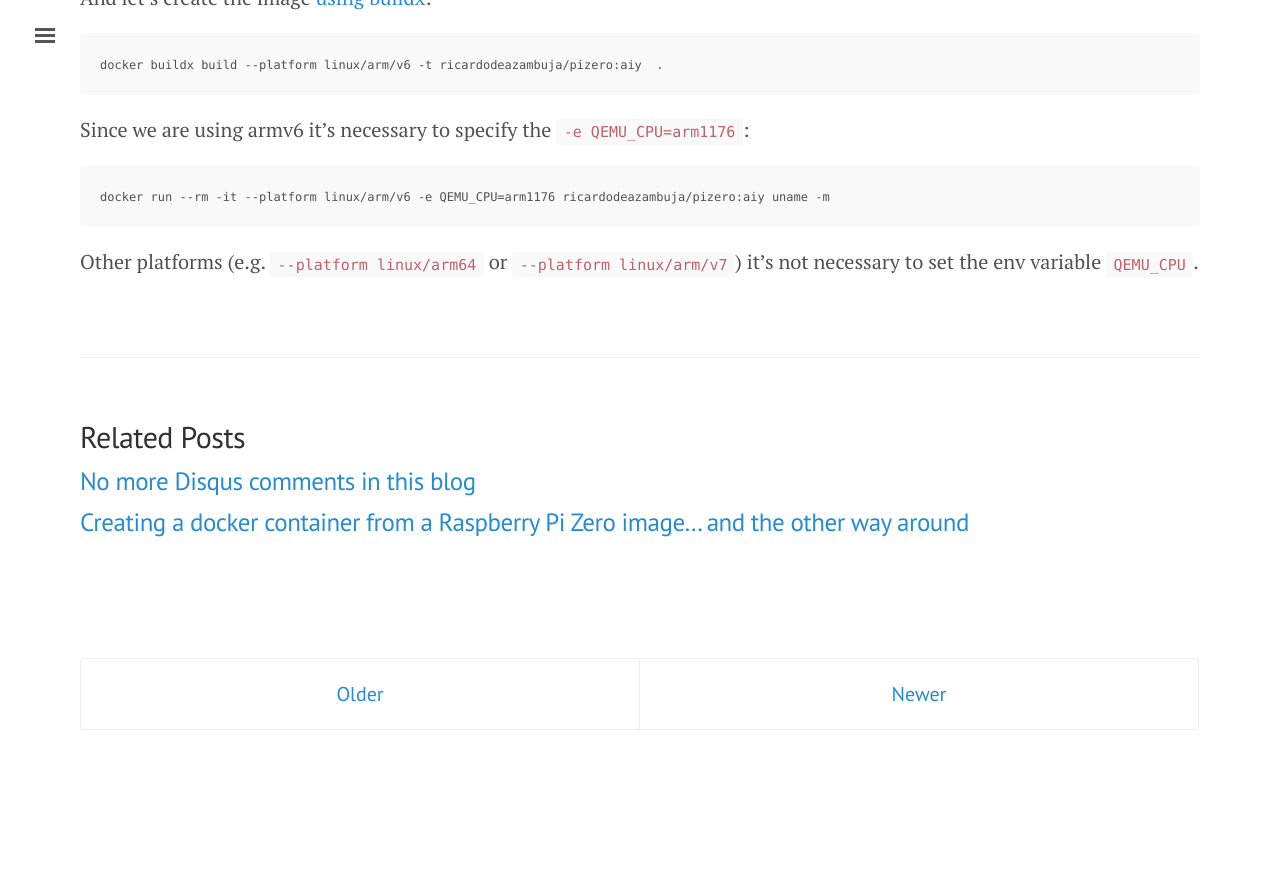
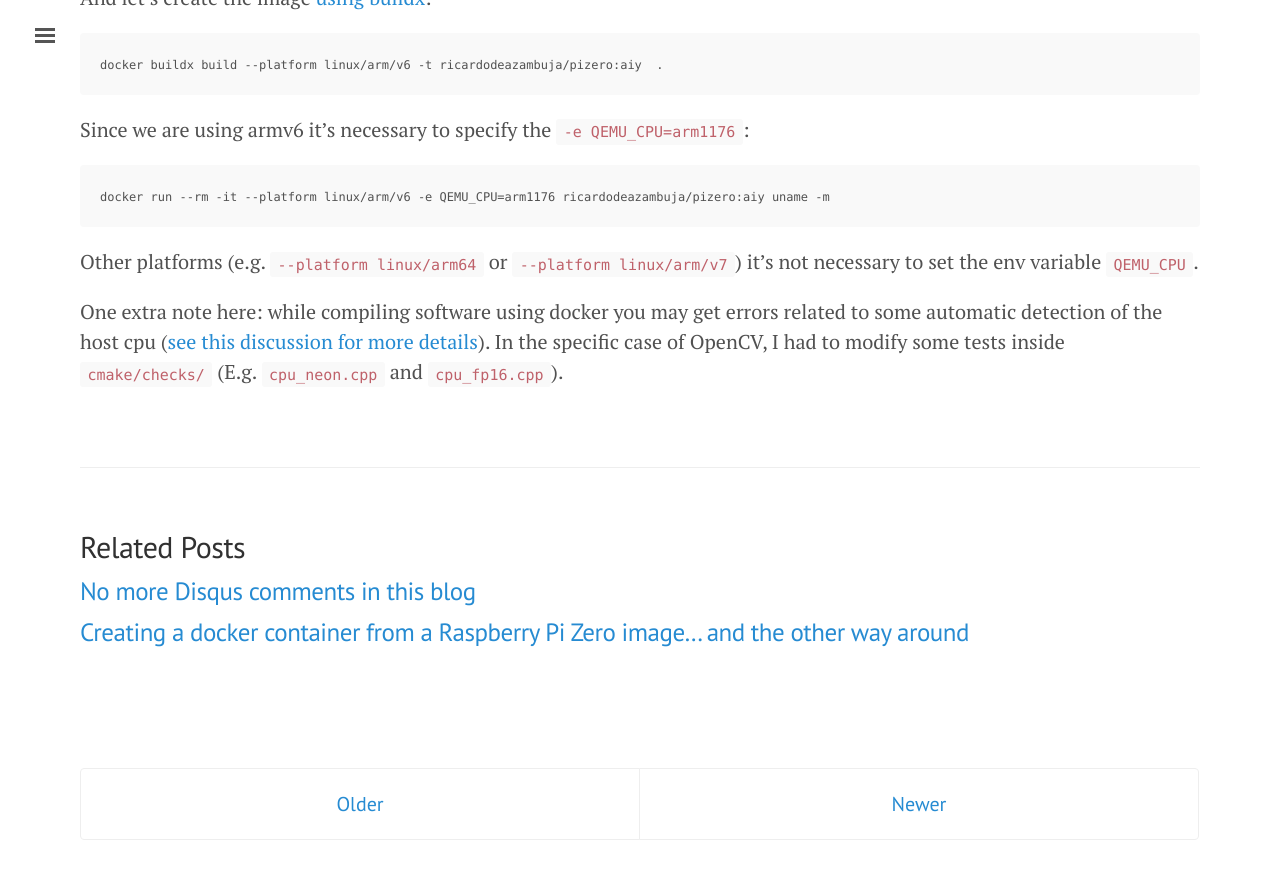
Before and after one commit to ricardodeazambuja/ricardodeazambuja.github.io, a Jekyll site: the page built from _posts/2020-12-29-rpi2docker.md, in a window 1280 px wide and 900 px high, scrolled down 5671 px. Shown: the top 879 px of the window. Built offline with Jekyll 4.4.1, drawn with Linux system fonts in a browser that asks for light colours; before the commit the page ends 6461 px from its top, so only the background shows below that.

Commit message:
Extra info on /proc/cpuinfo inside docker

````diff
--- a/_posts/2020-12-29-rpi2docker.md
+++ b/_posts/2020-12-29-rpi2docker.md
@@ -168,3 +168,5 @@ docker run --rm -it --platform linux/arm/v6 -e QEMU_CPU=arm1176 ricardodeazambuj
 ```
 
 Other platforms (e.g. `--platform linux/arm64` or `--platform linux/arm/v7`) it's not necessary to set the env variable `QEMU_CPU`.
+
+One extra note here: while compiling software using docker you may get errors related to some automatic detection of the host cpu ([see this discussion for more details](https://gitlab.com/qemu-project/qemu/-/issues/750)). In the specific case of OpenCV, I had to modify some tests inside `cmake/checks/` (E.g. `cpu_neon.cpp` and `cpu_fp16.cpp`).
````
